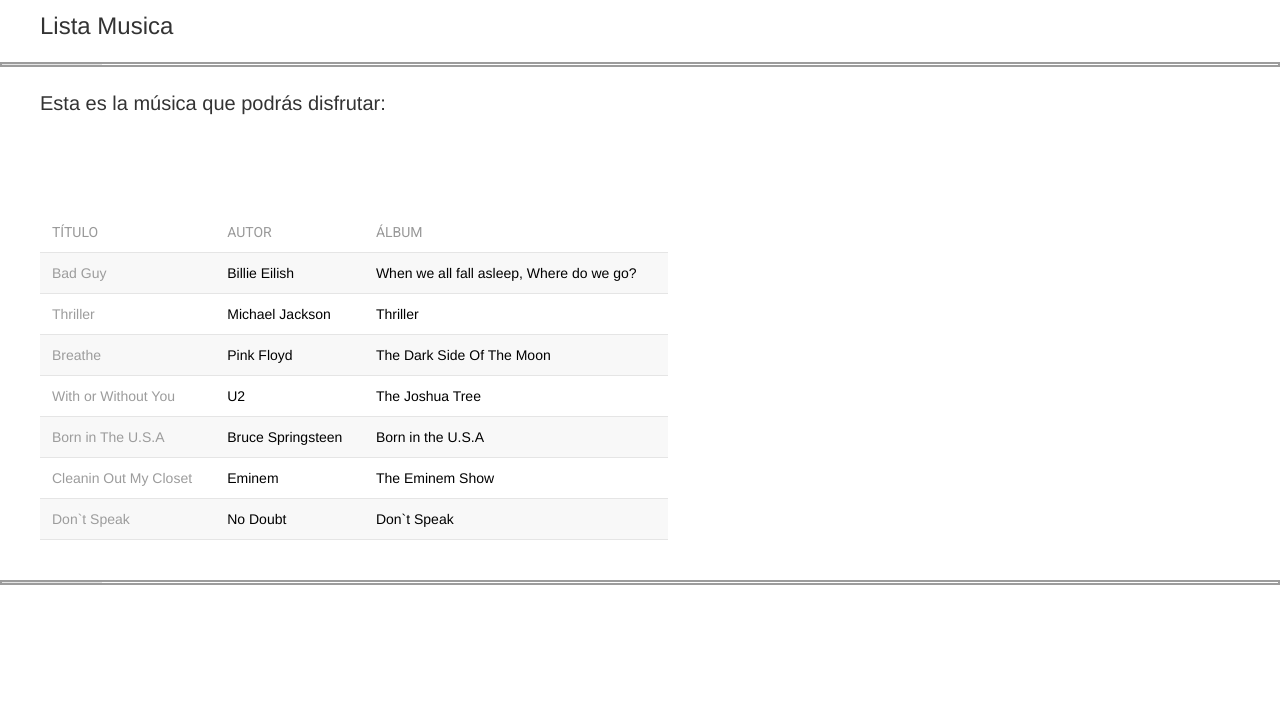
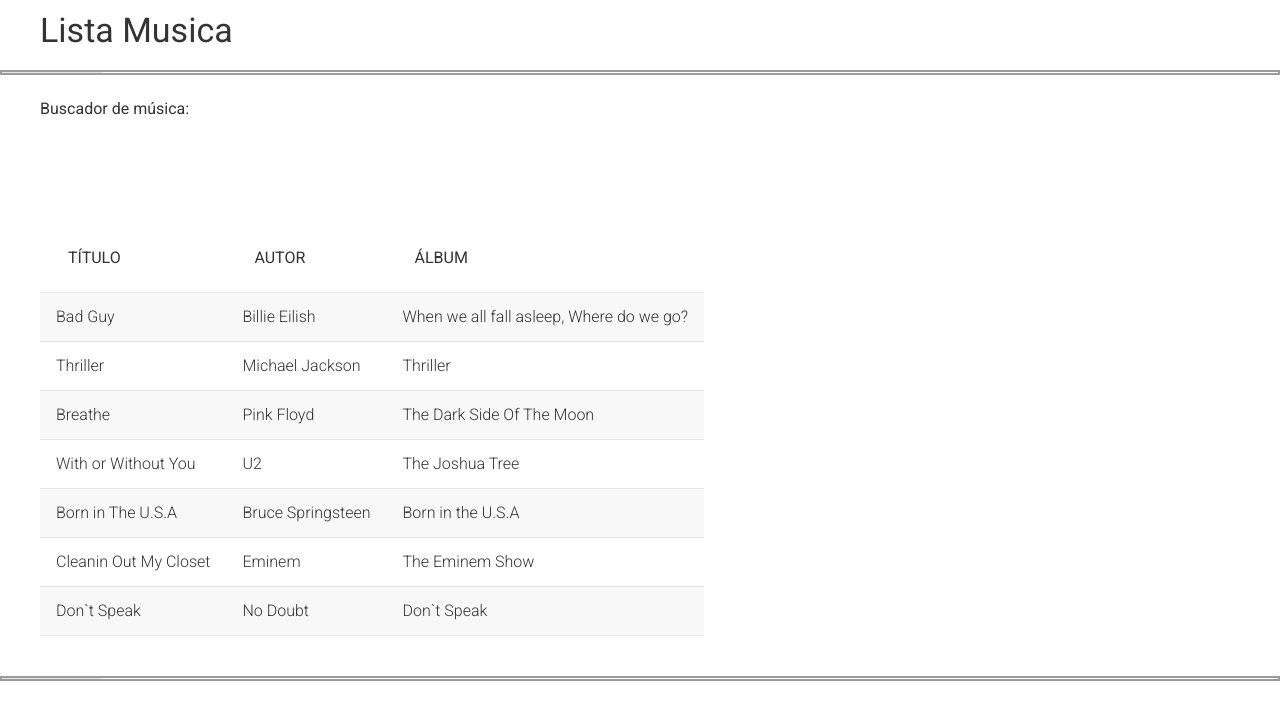
Before and after one commit to XvandX/JASA, an Angular app: page / in a window 1280 px wide. Shown: the top 720 px of the page. Built offline with nearby package versions, Linux system fonts and the light colour scheme.

Commit message:
aplicación material elementos lista, aplicación elementos material a los textos de cabecera, modificación hover y adaptación tabla lista de canciones

```diff
--- a/src/app/app.component.html
+++ b/src/app/app.component.html
@@ -1,4 +1,4 @@
-<h1 class="uk-margin-medium-left uk-margin-small-top">{{ title }}</h1>
+<h1 class="uk-margin-medium-left uk-margin-small-top uk-margin-small-bottom mat-display-1">{{ title }}</h1>
 <hr class="uk-divider-small">
 <app-cancion></app-cancion>
 <hr class="uk-divider-small">
--- a/src/app/cancion-detalle/cancion-detalle.component.css
+++ b/src/app/cancion-detalle/cancion-detalle.component.css
@@ -21,6 +21,5 @@
 }
 
 .texto-album{
-  overflow-wrap: break-word;
-  word-break: break-all;
+  text-overflow: ellipsis;
 }
--- a/src/app/cancion-detalle/cancion-detalle.component.html
+++ b/src/app/cancion-detalle/cancion-detalle.component.html
@@ -1,5 +1,5 @@
 <div *ngIf="cancion" class="container-detalle uk-margin-medium-right">
-  <h2 class="uk-margin-small-left">Canción seleccionada:</h2>
+  <h3 class="uk-margin-small-left uk-margin-medium-bottom mat-h3">Canción seleccionada:</h3>
   <div class="uk-card uk-card-secondary uk-width-large uk-margin-small-left">
     <div class="uk-card-header">
       <h2 class="uk-card-title">{{ cancion.title }}</h2>
@@ -11,7 +11,7 @@
         </div>
         <div class="uk-width-1-3 uk-text-middle uk-margin-small-left">
           <h5 class="uk-margin-small-top">
-            Autor: <input readonly matInput class="data exto-album" value="{{cancion.author}}">
+            Autor: <input readonly matInput class="data texto-album" value="{{cancion.author}}">
           </h5>
           <h5 class="uk-margin-small-top">
             Año: <input readonly matInput class="data texto-album" value="{{cancion.year }}">
--- a/src/app/cancion/cancion.component.css
+++ b/src/app/cancion/cancion.component.css
@@ -4,27 +4,36 @@
   font-weight: 400;
 }
 
-h3 {
+/* h3 {
   color: #9c9c9c;
   font-family: "Helvetica Neue", Helvetica, Arial, sans-serif;
   font-weight: 200;
-}
+} */
 
 hr {
   border: 2px solid #9c9c9c;
 }
 
 .data {
-  color: #000;
+  color: #333333 !important;
   font-family: "Helvetica Neue", Helvetica, Arial, sans-serif;
   font-weight: 200;
 }
 
 .titulo {
-  color: #9c9c9c;
+  color: #333333 !important;
   font-family: "Helvetica Neue", Helvetica, Arial, sans-serif;
   font-weight: 200;
 }
-.titulo:hover{
+
+.mat-list-base{
+  color: #333333;
+}
+
+.mat-list-item{
+  color: #333333;
+}
+
+tr .mat-list-item:hover{
   color:red;
 }
--- a/src/app/cancion/cancion.component.html
+++ b/src/app/cancion/cancion.component.html
@@ -1,23 +1,37 @@
-<div class="container-song uk-flex uk-flex-wrap uk-flex-between">
+<div class="container-song uk-flex uk-flex-wrap uk-flex-between uk-padding-remove">
   <div>
-    <h2 class="uk-margin-medium-left">Esta es la música que podrás disfrutar:</h2>
-    <mat-form-field class="uk-margin-medium-left uk-width-*">
-      <input type="search" matInput name="filterSong" class="uk-width-* uk-margin-medium-left" [(ngModel)]="filterSong"
-        placeholder="buscar...">
+    <h3 class="uk-margin-medium-left mat-h3">Buscador de música:</h3>
+    <mat-form-field class="uk-margin-medium-left uk-width-* busqueda">
+      <input matInput type="search" name="filterSong" class="uk-width-* uk-margin-medium-left" [(ngModel)]="filterSong"
+        placeholder="buscar..." />
     </mat-form-field>
     <table class="uk-table uk-table-small uk-table-striped uk-width-*  uk-margin-medium-left">
+      <mat-list>
         <thead>
-        <th>Título</th>
-        <th>Autor</th>
-        <th>Álbum</th>
+          <th>
+            <mat-list-item>Título</mat-list-item>
+          </th>
+          <th>
+            <mat-list-item>Autor</mat-list-item>
+          </th>
+          <th>
+            <mat-list-item>Álbum</mat-list-item>
+          </th>
         </thead>
         <tbody>
           <tr *ngFor="let cancion of canciones | filter: filterSong" (click)="showDetail(cancion)">
-          <td class="titulo">{{ cancion.title }}</td>
-          <td class="data">{{ cancion.author }}</td>
-          <td class="data">{{cancion.album}}</td>
+            <td class="titulo uk-padding-remove">
+              <mat-list-item>{{ cancion.title }}</mat-list-item>
+            </td>
+            <td class=" data uk-padding-remove">
+              <mat-list-item>{{ cancion.author }}</mat-list-item>
+            </td>
+            <td class="data uk-padding-remove">
+              <mat-list-item>{{cancion.album}}</mat-list-item>
+            </td>
           </tr>
         </tbody>
+      </mat-list>
     </table>
   </div>
   <app-cancion-detalle [cancion]="cancionSeleccionada"></app-cancion-detalle>
--- a/src/app/material/material.module.ts
+++ b/src/app/material/material.module.ts
@@ -3,7 +3,8 @@
 import { MatFormFieldModule } from '@angular/material/form-field';
 import { MatInputModule } from '@angular/material/input';
 import { MatButtonModule } from '@angular/material/button';
-import {MatIconModule} from '@angular/material/icon';
+import { MatIconModule } from '@angular/material/icon';
+import { MatListModule } from '@angular/material/list';
 
 
 @NgModule({
@@ -14,12 +15,14 @@
     MatInputModule,
     MatButtonModule,
     MatIconModule,
+    MatListModule
   ],
   exports: [
     MatFormFieldModule,
     MatInputModule,
     MatButtonModule,
     MatIconModule,
+    MatListModule
   ],
 })
 export class MaterialModule { }
```
Lines whose indentation alone changed are shown as unchanged.
